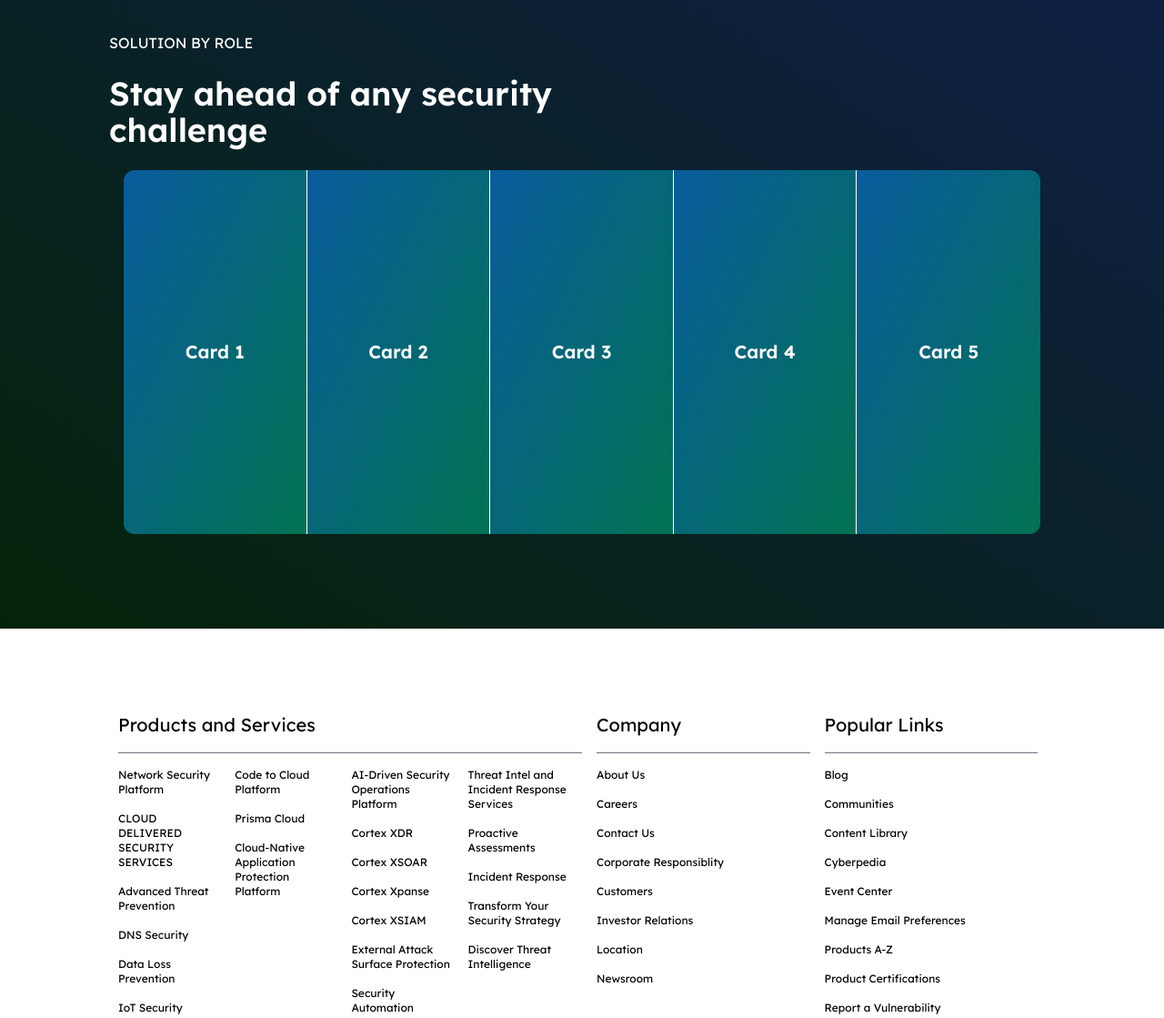
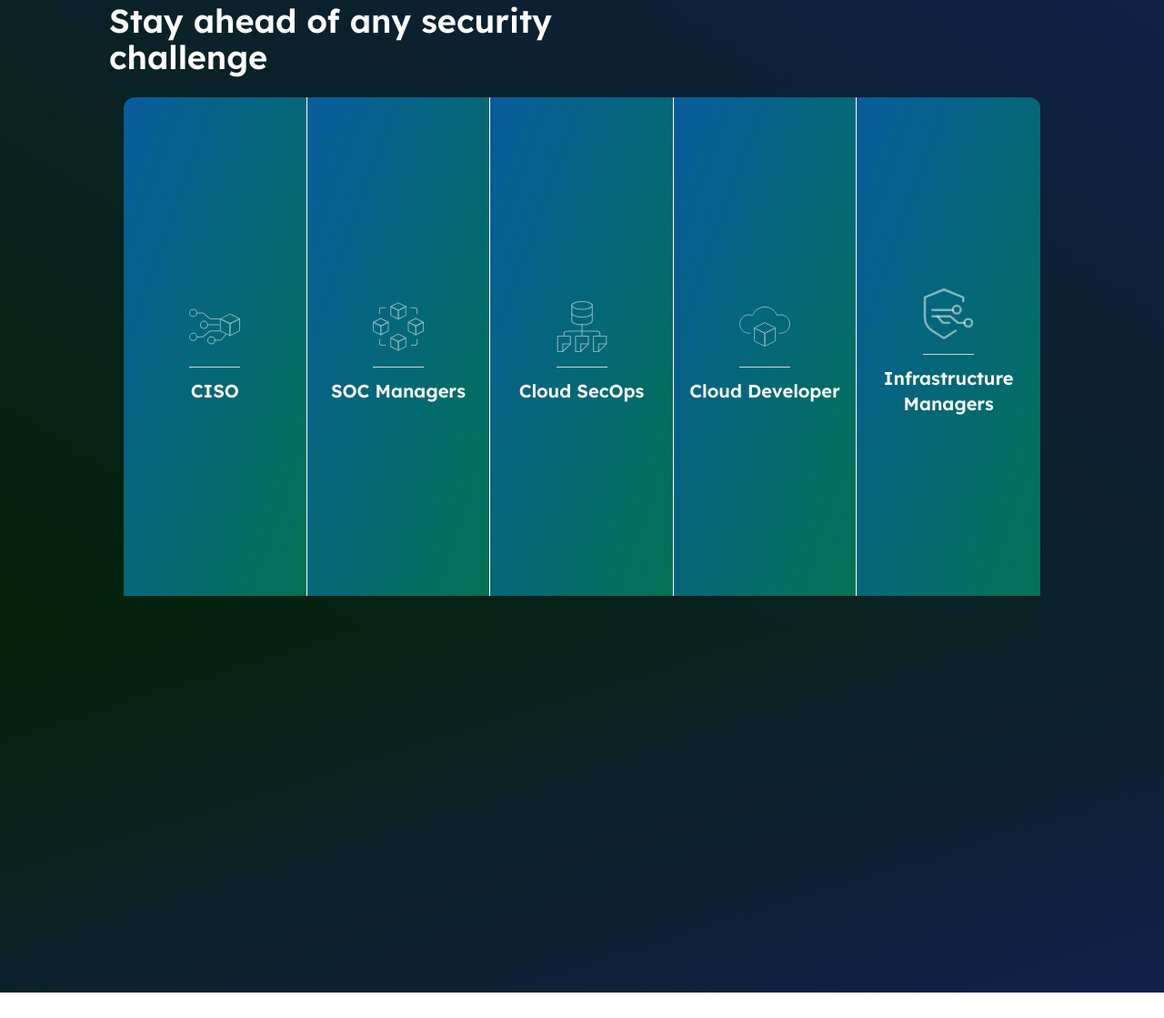
Before and after one commit to dev-bishal/CyberSecurity, an Astro site: page / in a window 1280 px wide. Shown: the part 6033-7152 px from the top of the page at 91% size. Built offline with nearby package versions, Linux system fonts and the light colour scheme; Astro itself is replaced by a stand-in of ours.

Commit message:
Cards Content

```diff
--- a/src/pages/components/Footer.astro
+++ b/src/pages/components/Footer.astro
@@ -8,8 +8,8 @@ import FooterLinks from "./FooterLinks.astro";
 <footer class="text-xs py-7 bg-gradient-to-r from-[#104939] to-[#083560] text-white">
     <div class="wrapper w-full flex justify-center items-center">
         <div class="container1320 lg:w-[1120px] flex justify-between gap-4 lg:flex-row flex-col">
-           <div class="left-sec my-auto lg:w-[33%] text-center">
-                <nav>
+           <div class="left-sec my-auto text-center">
+                <nav class="w-max">
                     <ul class="flex gap-2">
                         <li><a href="javascript:void(0)">Legal Policy</li>
                         <li class="border-l pl-2"><a href="javascript:void(0)">Privacy Policy</a></li>
--- a/src/pages/components/Head.astro
+++ b/src/pages/components/Head.astro
@@ -13,6 +13,7 @@ const {pageTitle, pageDescription} = Astro.props;
     <meta name="viewport" content="width=device-width, initial-scale=1.0">
 
     <!-- Page Tags -->
+    <link rel="shortcut icon" href="/assets/images/favicon.png" type="image/x-icon">
     <title>{pageTitle}</title>
     <meta name="description" content={pageDescription}>
 
--- /dev/null
+++ b/src/pages/components/HomeContact.astro
@@ -0,0 +1,11 @@
+---
+
+---
+
+<section class="contactBanner h-[50vh] bg-gradient-to-br from-[#032309] to-[#102049]">
+    <div class="wrapper relative size-full flex justify-center items-center overflow-hidden">
+        <div class="container1360 size-full lg:w-[1360px] lg:pt-48">
+
+        </div>
+    </div>
+</section>
--- a/src/pages/components/SliderCards.astro
+++ b/src/pages/components/SliderCards.astro
@@ -1,5 +1,30 @@
 ---
-
+const sliderCards = [
+    {
+        cardTitle : "See Why Customers Choose Us",
+        cardTextContent : "Check out an easy-to-scan comparison of how we outperform the competition on multiple fronts",
+        cardRedirectTitle : "Learn More",
+        cardRedirectLink : ""
+    },
+    {
+        cardTitle : "Building Resilience: 2024 Security Predictions for the Cloud",
+        cardTextContent : "A look into stealthy dangers of data poisoning in machine learning models, the complexities of securing APIs, and more",
+        cardRedirectTitle : "Read Blog",
+        cardRedirectLink : ""
+    },
+    {
+        cardTitle : "Diving Deep Into Quantum Computing",
+        cardTextContent : "An exploration of computing with quantum mechanics",
+        cardRedirectTitle : "Learn More",
+        cardRedirectLink : ""
+    },
+    {
+        cardTitle : "The Dynamic DoS Threat",
+        cardTextContent : "Insights into the complex cyber landscape",
+        cardRedirectTitle : "Read More",
+        cardRedirectLink : ""
+    },
+]
 ---
 <style is:inline>
 
@@ -22,8 +47,8 @@
 
 </style>
 <section class="sliderCards h-[80vh] bg-gradient-to-br from-[#032309] to-[#102049] py-4">
-    <div class="wrapper relative size-full gap-4 flex lg:flex-row flex-col justify-center items-center overflow-hidden">
-
+    <div class="wrapper relative size-full gap-4 flex justify-center items-center overflow-hidden">
+        <div class="container1368 lg:size-full xl:w-[1368px] w-full flex justify-center items-center lg:flex-row flex-col">
             <div class="textContent w-full lg:px-0 px-5 lg:w-[30%] lg:ml-10 text-white">
                 <h2 class="text-4xl font-semibold">Cyber Security Finland
                     <span class="block">Insights</span>
@@ -34,13 +59,22 @@
             <div class="sliderContainer w-full lg:px-0 px-5 lg:w-[70%] h-full">
                 <swiper-container class="cardsSwiper" init="false">
                     {
-                    <swiper-slide><div class="w-full text-white bg-gradient-to-tr from-green-500 to-blue-500 h-[100%] rounded-lg p-3">Text Content Goes Here</div></swiper-slide>
-                    <swiper-slide><div class="w-full text-white bg-gradient-to-tr from-green-500 to-blue-500 h-[100%] rounded-lg p-3">Text Content Goes Here</div></swiper-slide>
-                    <swiper-slide><div class="w-full text-white bg-gradient-to-tr from-green-500 to-blue-500 h-[100%] rounded-lg p-3">Text Content Goes Here</div></swiper-slide>
-                    <swiper-slide><div class="w-full text-white bg-gradient-to-tr from-green-500 to-blue-500 h-[100%] rounded-lg p-3">Text Content Goes Here</div></swiper-slide>
-                    <swiper-slide><div class="w-full text-white bg-gradient-to-tr from-green-500 to-blue-500 h-[100%] rounded-lg p-3">Text Content Goes Here</div></swiper-slide>
+                        sliderCards.map((card) => (
+                            <swiper-slide>
+                                <div class="w-full justify-between text-white bg-gradient-to-tr from-green-500 to-blue-500 h-[100%] rounded-lg p-3 py-7 flex flex-col">
+                                    <span>
+                                        <span class="block mt-3 text-xl font-semibold">{card.cardTitle}</span>
+                                        <span class="block mt-3">{card.cardTextContent}</span>
+                                    </span>
+
+                                    <a class="rounded-full w-fit bg-[#03eac1] items-center flex gap-3 px-8 py-2 font-bold shadow-lg" href={card.cardRedirectLink}>{card.cardRedirectTitle}</a>
+                                </div>
+                            </swiper-slide>
+                        ))
                     }
                 </swiper-container>
             </div>
         </div>
+
+    </div>
 </section>
--- a/src/pages/components/SolutionsHoverCards.astro
+++ b/src/pages/components/SolutionsHoverCards.astro
@@ -1,4 +1,41 @@
 ---
+const hoverCards = [
+    {
+        iconFile : "ciso-icn.svg",
+        cardTitle : "CISO",
+        cardTextContent : "Security excellence is within reach. Discover market-leading XDR, dynamic ASRM, and purpose-build solutions to meet your needs today and tomorrow.",
+        cardRedirectText : "Learn More",
+        cardRedirectLink : ""
+    },
+    {
+        iconFile : "soc-manager-icn.svg",
+        cardTitle : "SOC Managers",
+        cardTextContent : "Overcome siloes, complexity, and your growing attack surface to stop adversaries faster with a unified cybersecurity platform.",
+        cardRedirectText : "Learn More",
+        cardRedirectLink : ""
+    },
+    {
+        iconFile : "cloud-secops-icn.svg",
+        cardTitle : "Cloud SecOps",
+        cardTextContent : "Gain full visibility and control to resolve multi-cloud complexity, so you can achieve compliance and secure cloud-native apps.",
+        cardRedirectText : "Learn More",
+        cardRedirectLink : ""
+    },
+    {
+        iconFile : "cloud-developer-icn.svg",
+        cardTitle : "Cloud Developer",
+        cardTextContent : "Balance security asks while delivering innovative, on-time apps so you can build securely—your way.",
+        cardRedirectText : "Learn More",
+        cardRedirectLink : ""
+    },
+    {
+        iconFile : "infrastructure-manager-icn.svg",
+        cardTitle : "Infrastructure Managers",
+        cardTextContent : "Evolve your security to protect more with less, enabling you to mitigate threats quickly and effectively.",
+        cardRedirectText : "See how",
+        cardRedirectLink : ""
+    }
+]
 
 ---
 <style>
@@ -11,11 +48,15 @@
     }
 
     .card:hover .hidden-text {
-        max-height: 100px;
+        max-height: fit-content;
         padding: 10px 0;
     }
+    .card:hover .card-content {
+        align-items: normal;
+    }
+
 </style>
-<section class="solutionCardsContainer h-screen bg-gradient-to-bl from-[#102049] to-[#032309] text-white">
+<section class="solutionCardsContainer h-screen bg-gradient-to-bl from-[#102049] to-[#032309] text-white py-9">
 
     <div class="wrapper relative size-full gap-4 flex flex-col justify-center items-center overflow-hidden">
 
@@ -26,36 +67,32 @@
             </div>
 
             <div class="hover-card-container flex justify-center items-center">
-                <div class="card h-[50vh] border-r border-white flex justify-center items-center text-center bg-gradient-to-br from-[#085c9c] to-[#027252] rounded-tl-xl rounded-bl-xl overflow-hidden transition-all duration-300 ease-in-out w-[18%]">
-                    <div class="card-content">
-                        <h3 class="text-xl font-semibold">Card 1</h3>
-                        <div class="hidden-text max-h-0 overflow-hidden">Additional content for Card 1</div>
-                    </div>
-                </div>
-                <div class="card h-[50vh] border-r border-white flex justify-center items-center text-center bg-gradient-to-br from-[#085c9c] to-[#027252] overflow-hidden transition-all duration-300 ease-in-out w-[18%]">
-                    <div class="card-content">
-                        <h3 class="text-xl font-semibold">Card 2</h3>
-                        <div class="hidden-text max-h-0 overflow-hidden">Additional content for Card 1</div>
-                    </div>
-                </div>
-                <div class="card h-[50vh] border-r border-white flex justify-center items-center text-center bg-gradient-to-br from-[#085c9c] to-[#027252] overflow-hidden transition-all duration-300 ease-in-out w-[18%]">
-                    <div class="card-content">
-                        <h3 class="text-xl font-semibold">Card 3</h3>
-                        <div class="hidden-text max-h-0 overflow-hidden">Additional content for Card 1</div>
-                    </div>
-                </div>
-                <div class="card h-[50vh] border-r border-white flex justify-center items-center text-center bg-gradient-to-br from-[#085c9c] to-[#027252] overflow-hidden transition-all duration-300 ease-in-out w-[18%]">
-                    <div class="card-content">
-                        <h3 class="text-xl font-semibold">Card 4</h3>
-                        <div class="hidden-text max-h-0 overflow-hidden">Additional content for Card 1</div>
-                    </div>
-                </div>
-                <div class="card h-[50vh] flex justify-center items-center text-center bg-gradient-to-br from-[#085c9c] to-[#027252] rounded-tr-xl rounded-br-xl  overflow-hidden transition-all duration-300 ease-in-out w-[18%]">
-                    <div class="card-content">
-                        <h3 class="text-xl font-semibold">Card 5</h3>
-                        <div class="hidden-text max-h-0 overflow-hidden">Additional content for Card 1</div>
-                    </div>
-                </div>
+
+                {
+                    hoverCards.slice(0, 5).map((card, index)=>(
+                        <div class="card p-4 h-[70vh] flex justify-center items-center text-center bg-gradient-to-br from-[#085c9c] to-[#027252] overflow-hidden transition-all duration-300 ease-in-out w-[18%]"
+                        class:list={
+                            [
+                                (index >= 0 && index < 4) && "border-r border-white",
+                                index == 0 && "rounded-tl-xl rounded-bl-xl",
+                                index == 4 && "rounded-tr-xl rounded-br-xl",
+                            ]
+                        }
+                        >
+                            <div class="card-content flex flex-col items-center justify-center">
+                                <span class="border-b border-gray-300 pb-4 mb-3">
+                                    <img src={`/assets/images/${card.iconFile}`} alt={`hoverCards Icon ${card.cardTitle}`} class="size-14" />
+                                </span>
+                                <h3 class="text-xl font-semibold">{card.cardTitle}</h3>
+                                <div class="hidden-text max-h-0 overflow-hidden">
+                                    <p class="mb-3">{card.cardTextContent}</p>
+                                    <a class="rounded-full w-fit bg-[#03eac1] items-center flex gap-3 px-8 py-2 font-bold shadow-lg" href={card.cardRedirectLink}>{card.cardRedirectText}</a>
+                                </div>
+                            </div>
+                        </div>
+                    ))
+                }
+
             </div>
         </div>
 
--- a/src/pages/components/VideoBg.astro
+++ b/src/pages/components/VideoBg.astro
@@ -22,8 +22,8 @@
             Your browser does not support the video tag.
         </video>
 
-        <div class="slide-container z-[2]] w-full h-[600px] text-white flex justify-center items-center overflow-hidden absolute top-0">
-            <div class="container1320 lg:w-[1020px] w-full h-[70%] lg:pt-20 relative">
+        <div class="slide-container z-[2]] w-full h-full text-white flex justify-center items-center overflow-hidden absolute top-0">
+            <div class="container1320 lg:w-[1020px] w-full h-full lg:pt-20 relative">
                 <div class="size-full slide active flex justify-center items-center">
                     <div class="content flex justify-center items-center">
                         <span class="capitalize text-center text-4xl">Your threat landscape
--- a/src/pages/layouts/MainLayout.astro
+++ b/src/pages/layouts/MainLayout.astro
@@ -12,7 +12,7 @@ import Footer from "../components/Footer.astro";
 <body class="font-lexend">
     <Navbar></Navbar>
     <div class="content-placeholder flex justify-center items-center">
-        <main class="max-w-[1560px] w-full">
+        <main class="w-full">
             <slot></slot>
         </main>
     </div>
```
Also changed, not shown: src/pages/index.astro (+5 -3 lines), public/assets/images/ciso-icn.svg (added), public/assets/images/cloud-developer-icn.svg (added), public/assets/images/cloud-secops-icn.svg (added), public/assets/images/favicon.png (added), public/assets/images/infrastructure-manager-icn.svg (added), public/assets/images/soc-manager-icn.svg (added). Lines whose indentation alone changed are shown as unchanged.
